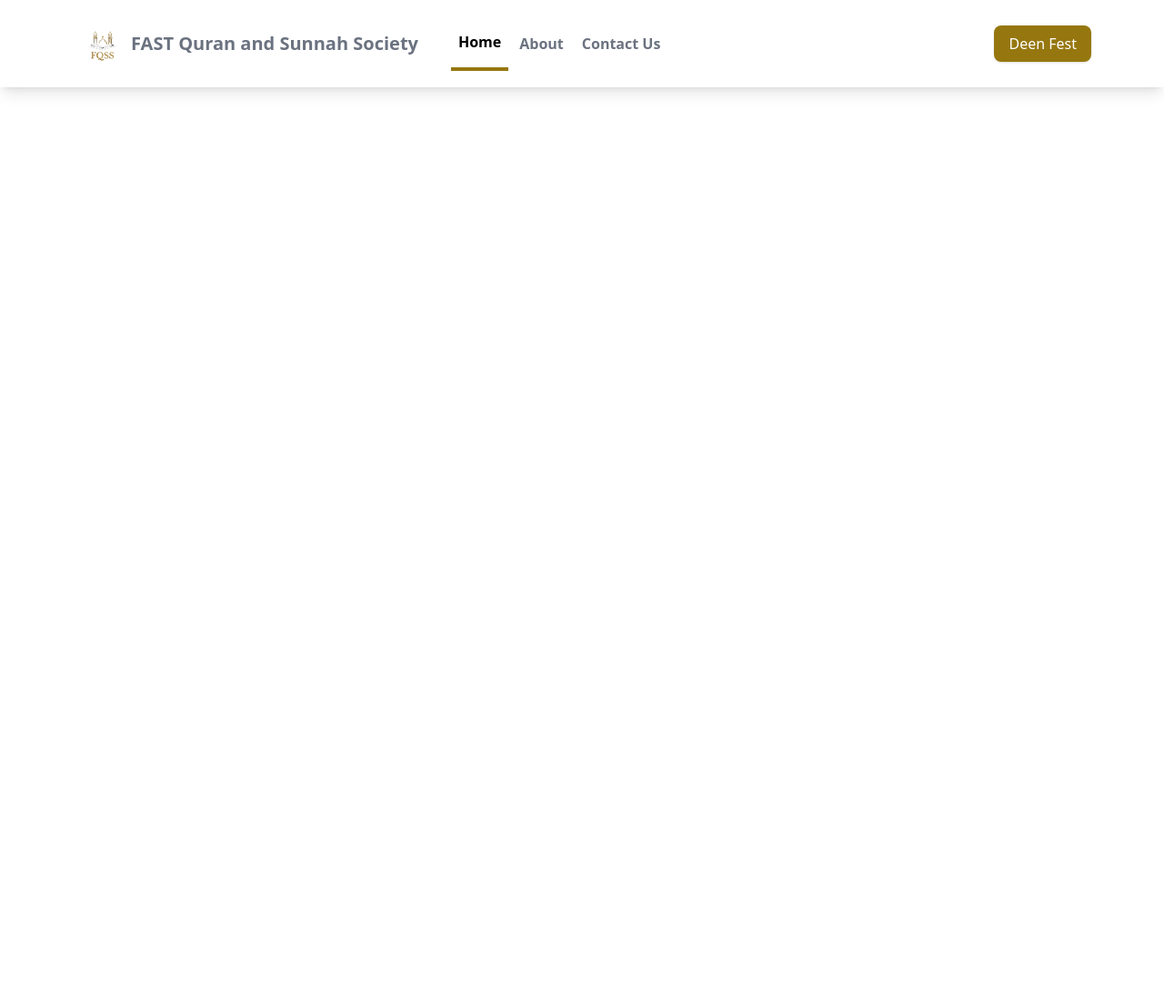
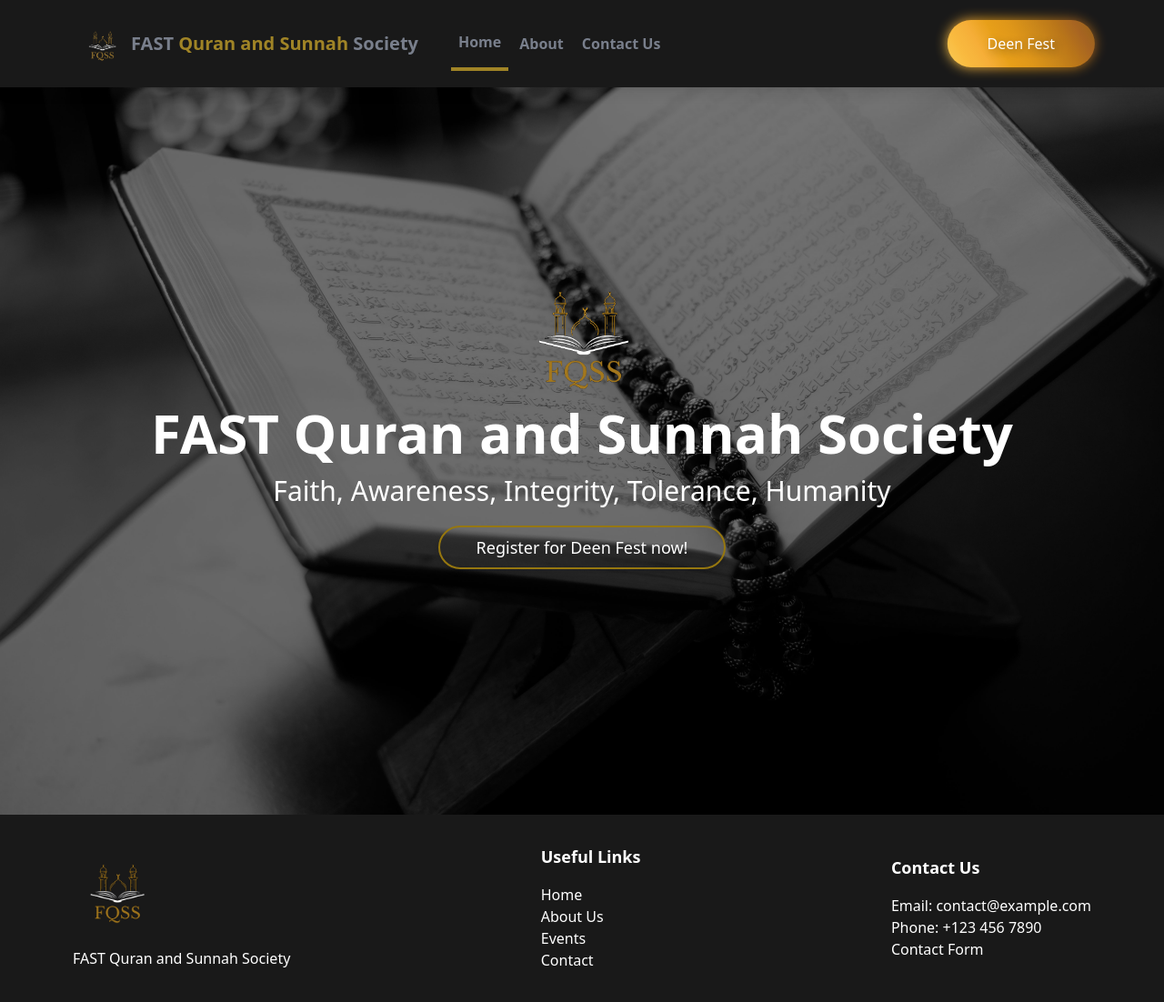
Before and after one commit to hashir-ayaz/FQSS-Website, a React (Vite) app: page / in a window 1280 px wide. Shown: the top 1102 px of the page at 91% size. Before the commit the page ends 800 px from the top, so only its background shows below. Built offline with nearby package versions, Linux system fonts and the light colour scheme.

Commit message:
fixed colors and added logo

```diff
--- a/src/App.jsx
+++ b/src/App.jsx
@@ -1,10 +1,15 @@
 import "./assets/Styles/App.css";
+import Footer from "./Components/Footer";
+import Hero from "./Components/Hero";
 import Navbar from "./Components/Navbar";
+// import Footer from "./Components/Footer";
 
 function App() {
   return (
     <>
       <Navbar></Navbar>
+      <Hero></Hero>
+      <Footer></Footer>
     </>
   );
 }
--- /dev/null
+++ b/src/Components/Footer.jsx
@@ -0,0 +1,59 @@
+import React from "react";
+import logo from "../assets/Images/logo.png"; // Assume you have a logo image
+
+const Footer = () => {
+  return (
+    <footer className="w-full py-8 text-white bg-black bg-opacity-90">
+      <div className="flex flex-wrap items-center justify-between max-w-6xl px-4 mx-auto">
+        {/* Logo Column */}
+        <div className="flex flex-col items-center mb-6 md:items-start">
+          <img src={logo} alt="Logo" className="w-24 mb-4" />
+          <p>FAST Quran and Sunnah Society</p>
+        </div>
+
+        {/* Useful Links Column */}
+        <div className="mb-6">
+          <h3 className="mb-4 text-lg font-bold">Useful Links</h3>
+          <ul>
+            <li>
+              <a href="#" className="hover:underline">
+                Home
+              </a>
+            </li>
+            <li>
+              <a href="#" className="hover:underline">
+                About Us
+              </a>
+            </li>
+            <li>
+              <a href="#" className="hover:underline">
+                Events
+              </a>
+            </li>
+            <li>
+              <a href="#" className="hover:underline">
+                Contact
+              </a>
+            </li>
+          </ul>
+        </div>
+
+        {/* Contact Us Column */}
+        <div className="mb-6">
+          <h3 className="mb-4 text-lg font-bold">Contact Us</h3>
+          <ul>
+            <li>Email: contact@example.com</li>
+            <li>Phone: +123 456 7890</li>
+            <li>
+              <a href="#" className="hover:underline">
+                Contact Form
+              </a>
+            </li>
+          </ul>
+        </div>
+      </div>
+    </footer>
+  );
+};
+
+export default Footer;
--- /dev/null
+++ b/src/Components/Hero.jsx
@@ -0,0 +1,29 @@
+import React from "react";
+import building from "../assets/Images/fastbuilding.jpg";
+import quran from "../assets/Images/quran.jpg";
+import logo from "../assets/Images/logo.png";
+
+const Hero = () => {
+  return (
+    <div
+      className="relative w-full h-screen bg-center bg-no-repeat bg-cover"
+      style={{ backgroundImage: `url(${quran})` }}
+    >
+      <div className="absolute top-0 bottom-0 left-0 right-0 bg-black bg-opacity-50"></div>
+      <div className="absolute top-0 bottom-0 left-0 right-0 flex flex-col items-center justify-center px-4">
+        <img src={logo} className="mt-[-80px] w-40"></img>
+        <h1 className="mb-4 text-4xl font-bold text-center text-white lg:text-6xl">
+          FAST Quran and Sunnah Society
+        </h1>
+        <h2 className="text-xl text-center text-white lg:text-3xl">
+          Faith, Awareness, Integrity, Tolerance, Humanity
+        </h2>
+        <button className="relative z-10 px-10 py-2 mt-5 text-lg text-white transition duration-300 ease-in-out bg-transparent border-2 rounded-full shadow-md outline-none cursor-pointer border-golden-500 hover:bg-yellow-500 hover:text-black">
+          Register for Deen Fest now!
+        </button>
+      </div>
+    </div>
+  );
+};
+
+export default Hero;
--- a/src/Components/Navbar.jsx
+++ b/src/Components/Navbar.jsx
@@ -4,7 +4,7 @@ import { Link } from "react-router-dom";
 
 const Navbar = () => {
   return (
-    <nav className="sticky top-0 z-50 p-2 bg-white shadow-lg">
+    <nav className="sticky top-0 z-50 p-2 bg-black shadow-lg opacity-90">
       <div className="max-w-6xl px-4 mx-auto">
         <div className="flex justify-between">
           <div className="flex space-x-7">
@@ -12,7 +12,9 @@ const Navbar = () => {
               <Link to="/" className="flex items-center px-2 py-4">
                 <img src={logo} alt="Logo" className="h-12 mr-2" />
                 <span className="text-xl font-semibold text-gray-500">
-                  FAST Quran and Sunnah Society
+                  FAST{" "}
+                  <span className="text-golden-500">Quran and Sunnah </span>
+                  Society
                 </span>
               </Link>
             </div>
@@ -20,7 +22,7 @@ const Navbar = () => {
             <div className="items-center hidden space-x-1 md:flex">
               <Link
                 to="/"
-                className="px-2 py-4 font-semibold text-black border-b-4 border-golden-500"
+                className="px-2 py-4 font-semibold text-gray-500 border-b-4 border-golden-500"
               >
                 Home
               </Link>
@@ -41,10 +43,7 @@ const Navbar = () => {
           </div>
 
           <div className="items-center hidden space-x-3 md:flex">
-            <Link
-              to="/deenfest"
-              className="inline-block px-4 py-2 font-medium text-white transition duration-300 ease-in-out rounded-lg shadow btn-29 bg-golden-gradient bg-golden-500 hover:bg-golden-600 hover:shadow-md"
-            >
+            <Link to="/deenfest" className="bn29">
               Deen Fest
             </Link>
           </div>
--- a/src/assets/Styles/App.css
+++ b/src/assets/Styles/App.css
@@ -30,14 +30,15 @@
   background-size: 400% 400%;
   background: linear-gradient(
     60deg,
-    #f79533,
-    #f37055,
-    #ef4e7b,
-    #a166ab,
-    #5073b8,
-    #1098ad,
-    #07b39b,
-    #6fba82
+    #f9c846,
+    #f9b42c,
+    #f5a623,
+    #e59500,
+    #db8b00,
+    #c77c02,
+    #b46900,
+    #9e540a,
+    #885300
   );
 }
 
```
Also changed, not shown: src/assets/Images/fastbuilding.jpg (added), src/assets/Images/quran.jpg (added).
